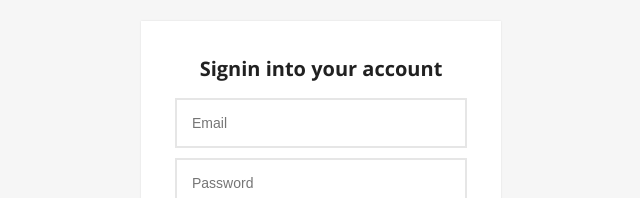
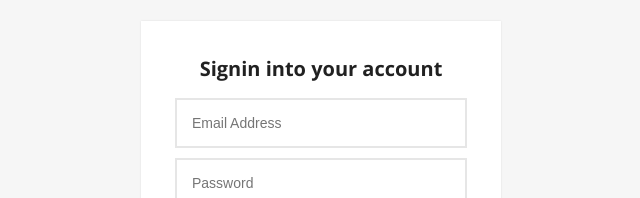
Before and after one commit to Khalid-Arsa/login-registration-app, a React (Vite) app in the folder client/reactJs/: page /signin in a window 1280 px wide. Shown: the part 221-419 px from the top of the page, without its empty margins (319-959 px from the left). Built offline with nearby package versions, Linux system fonts and the light colour scheme.

Commit message:
client: signin validation

```diff
--- a/client/reactJs/src/lib/context/AuthContext.tsx
+++ b/client/reactJs/src/lib/context/AuthContext.tsx
@@ -1,6 +1,6 @@
 import { createContext, useContext, useState } from "react";
 import axiosClient from "../../utils/api";
-import { SignupSchema } from "../../utils/validation";
+import { SigninSchema } from "../../utils/validation";
 
 export const AuthContext: any = createContext({
   formObject: {},
@@ -10,21 +10,15 @@ export const AuthContext: any = createContext({
 
 export const AuthContextProvider = ({ children }: any) => {
   const [formObject, setFormObject] = useState({
-    first_name: "",
-    last_name: "",
-    address: "",
-    phone_number: "",
-    role: "user",
     email: "",
-    password: "",
-    confirm_password: "",
+    password: ""
   });
   const [errors, setErrors] = useState({});
 
   const handleSubmit = async (e: any) => {
     e.preventDefault();
     try {
-      await SignupSchema.validate(formObject, { abortEarly: false });
+      await SigninSchema.validate(formObject, { abortEarly: false });
       // Validation successful, handle form submission logic here
       console.log("Form submitted:", formObject);
     } catch (err: any) {
--- a/client/reactJs/src/utils/validation.ts
+++ b/client/reactJs/src/utils/validation.ts
@@ -17,3 +17,10 @@ export const SignupSchema = Yup.object().shape({
   password: Yup.string().min(8).required("Password is required"),
   confirm_password: Yup.string().min(8).required("Confirm password is required"),
 });
+
+export const SigninSchema = Yup.object().shape({
+  email: Yup.string()
+  .email("Email must be a valid email address")
+  .required("Email is required"),
+  password: Yup.string().min(8).required("Password is required"),
+})
--- a/client/reactJs/src/views/authentication/signin/Signin.tsx
+++ b/client/reactJs/src/views/authentication/signin/Signin.tsx
@@ -3,14 +3,35 @@ import { Link } from "react-router-dom";
 import { FormComponent } from "../../../components/FormComponent";
 import { TextInputComponent } from "../../../components/TextInputComponent";
 import { ButtonComponent } from "../../../components/ButtonComponent";
+import { useAuthState } from "../../../lib/context/AuthContext";
+import { handleInputChange } from "../../../utils/helpers";
 
 const Signin: React.FC = () => {
+  const { formObject, errors, setFormObject, handleSubmit }: any =
+    useAuthState();
+
   return (
     <React.Fragment>
-      <FormComponent>
+      <FormComponent handleSubmit={handleSubmit}>
         <h1 className="title">Signin into your account</h1>
-        <TextInputComponent type="email" placeholder="Email" />
-        <TextInputComponent type="password" placeholder="Password" />
+        <TextInputComponent
+          type="email"
+          name="email"
+          handleInputChange={(e: any) =>
+            handleInputChange(e, setFormObject, formObject)
+          }
+          placeholder="Email Address"
+          errors={errors?.email}
+        />
+        <TextInputComponent
+          type="password"
+          name="password"
+          handleInputChange={(e: any) =>
+            handleInputChange(e, setFormObject, formObject)
+          }
+          placeholder="Password"
+          errors={errors?.password}
+        />
         <ButtonComponent type="submit" label="Login" />
         <p className="message">
           Not Registered? <Link to="/signup">Create an account</Link>
```
Also changed, not shown: client/reactJs/src/App.tsx (+5 -3 lines).
